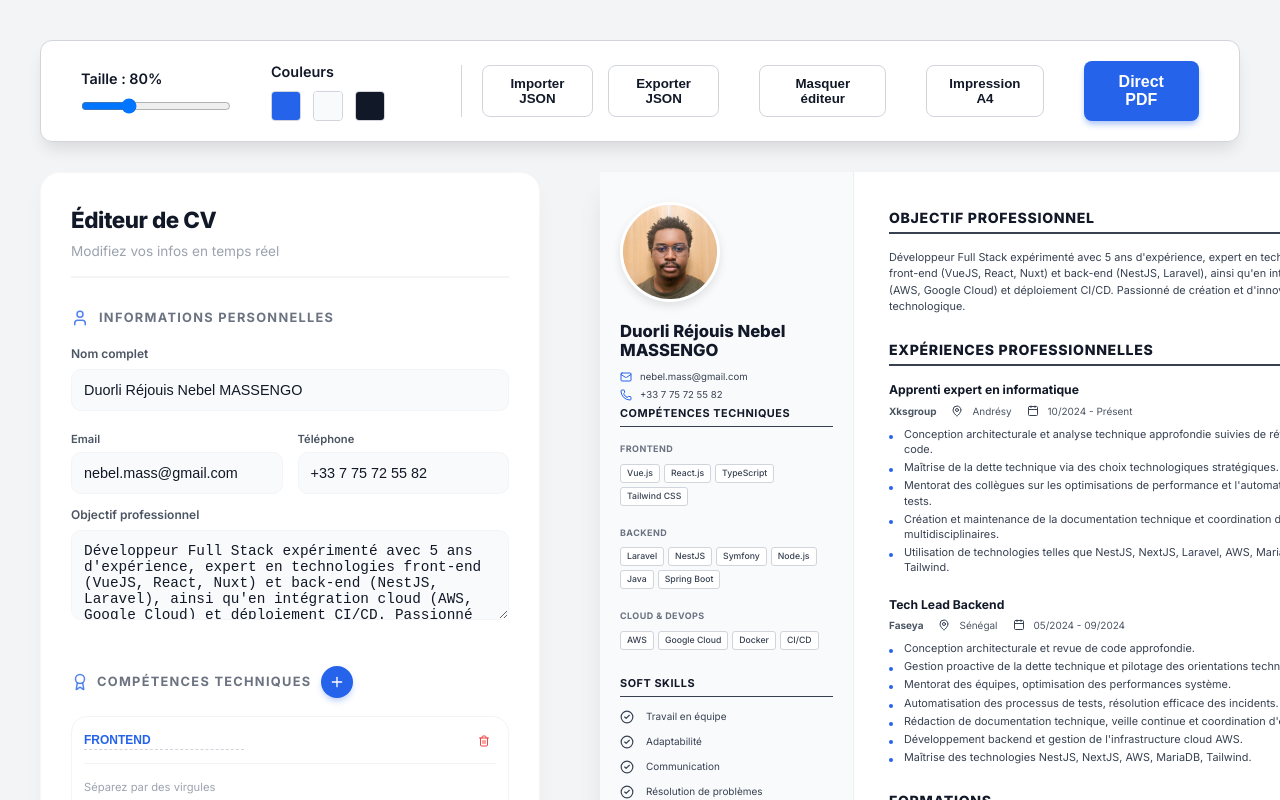
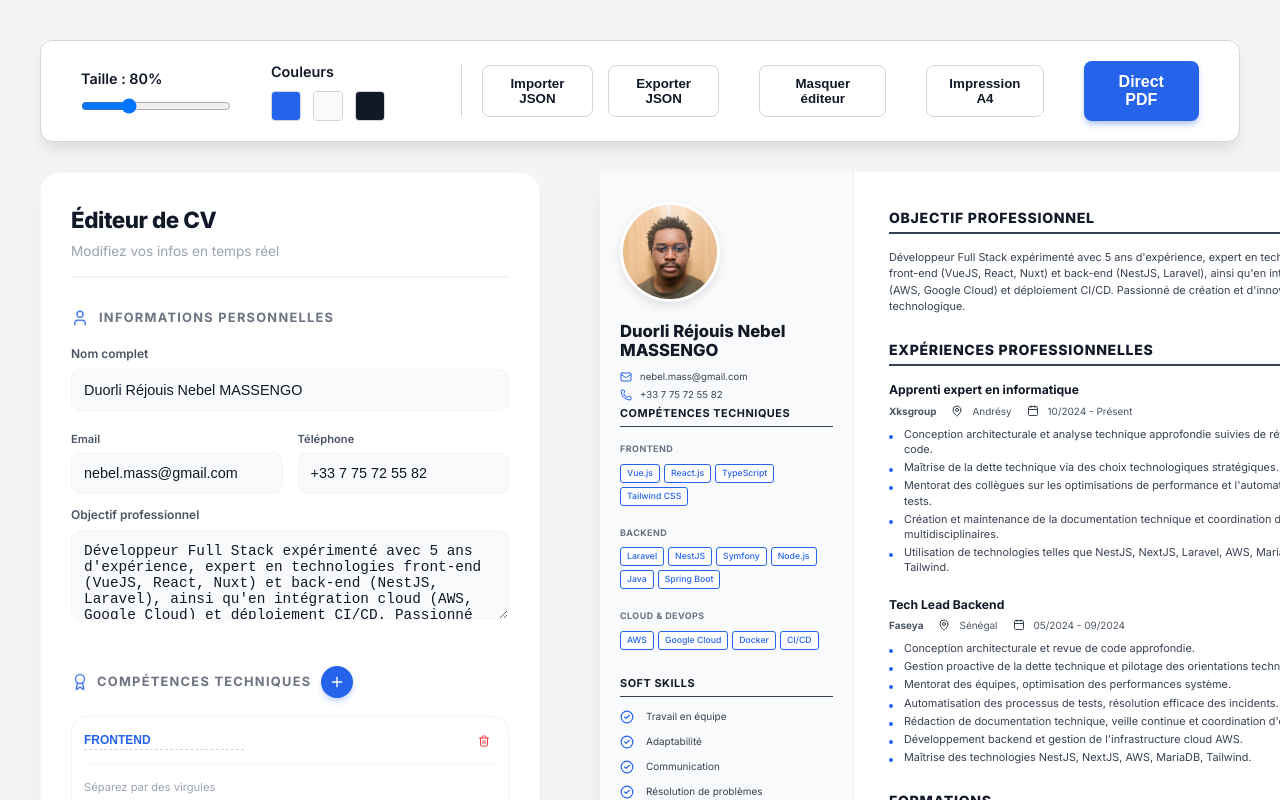
Before and after one commit to Duorly/CV_BUILDER, a React (Vite) app: page / in a window 1280 px wide. Shown: the top 800 px of the page. Built offline with nearby package versions, Linux system fonts and the light colour scheme.

Commit message:
style: add primary color styling to skills tags and soft skill icons

```diff
--- a/src/App.css
+++ b/src/App.css
@@ -590,6 +590,11 @@ h1 {
   color: #374151;
 }
 
+.skills-category-group .tag {
+  border-color: var(--primary-color);
+  color: var(--primary-color);
+}
+
 .social-links,
 .lang-list {
   list-style: none;
@@ -608,6 +613,10 @@ h1 {
   gap: 8px;
   font-size: calc(0.78rem * var(--font-scale));
   color: var(--text-medium);
+}
+
+.soft-skills-list li .icon-inline {
+  color: var(--primary-color);
 }
 
 .sidebar-sub-title {
```
